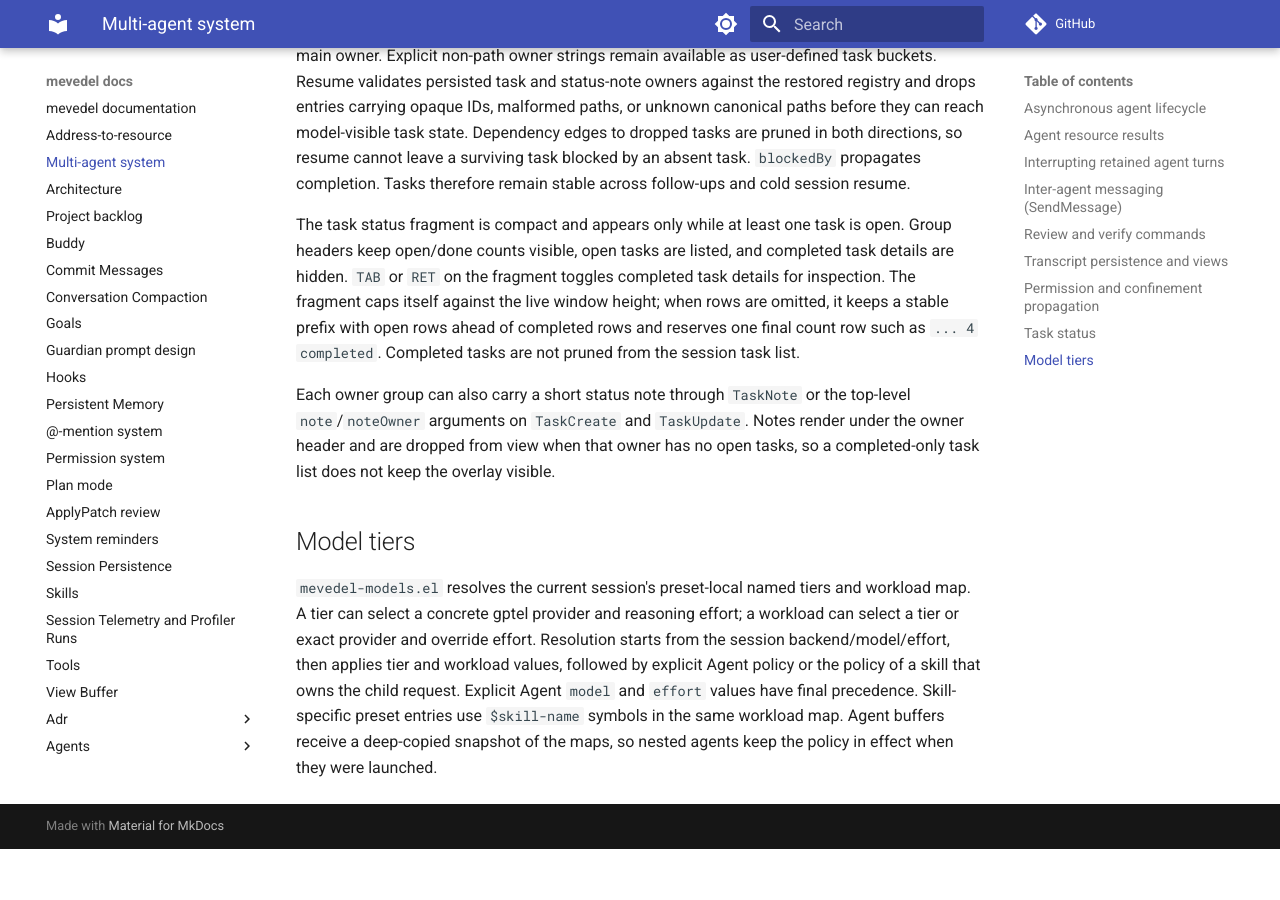
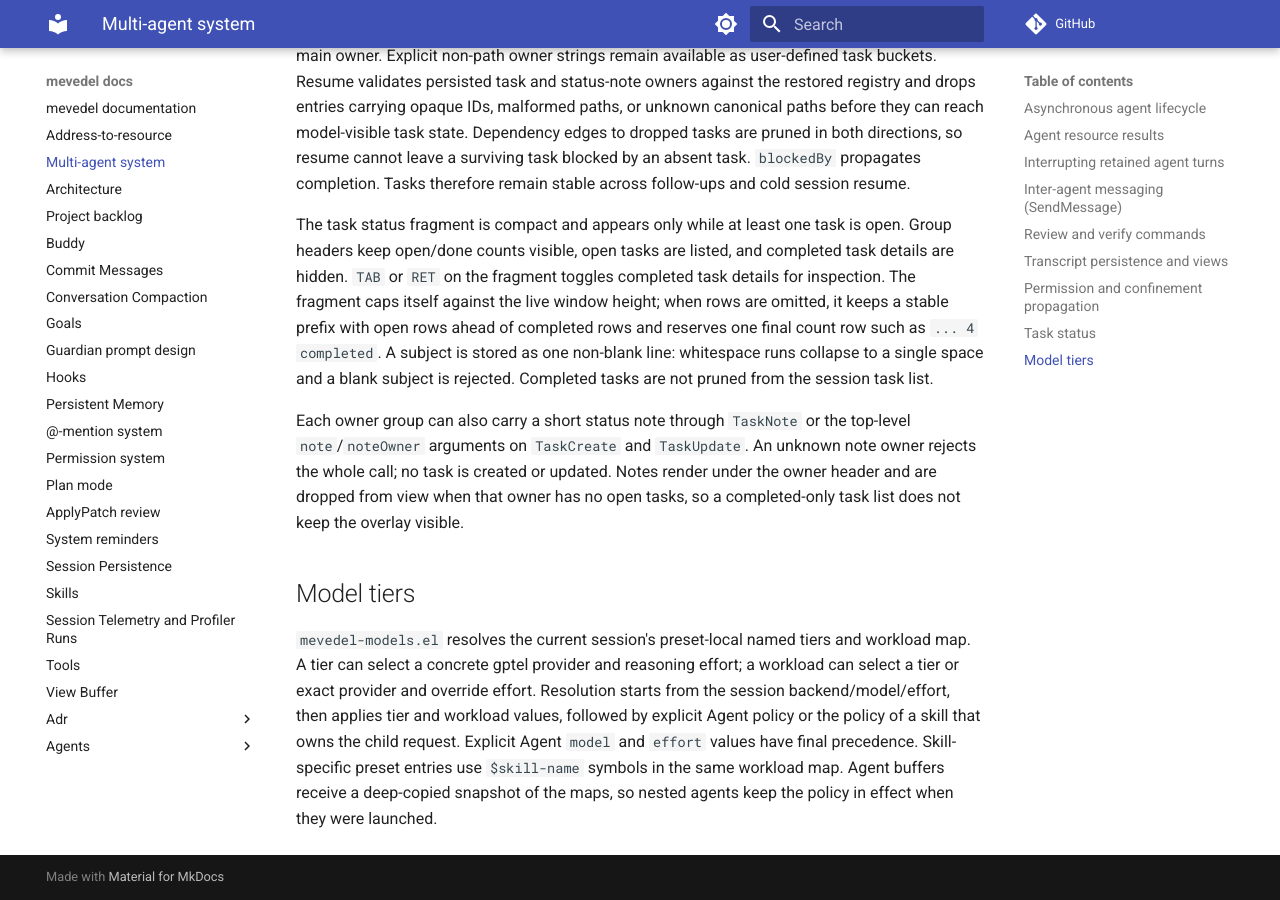
Before and after one commit to FrauH0lle/mevedel, an MkDocs documentation site: the page built from docs/agents.md, in a window 1280 px wide and 900 px high, scrolled down 10497 px. Built offline with MkDocs 1.6.1 and Material for MkDocs 9.7.7, drawn with Linux system fonts in a browser that asks for light colours; comment, search, counter and statistics services are not loaded; before the commit the page ends 11346 px from its top, so only the background shows below that.

Commit message:
fix(tasks): Normalize task fields before a mutation commits
Two findings shared one root: the module validated per field instead of
normalizing each field once, before the write it belongs to commits.

The note gate covered only the note text, while the note owner was
resolved inside the apply step that runs after tasks are appended or
updated.  An unknown `noteOwner' therefore signalled after the mutation
had committed, leaving a created task, or a completed status and the
`blockedBy' propagation that followed it, behind -- and because the
write marker is set later still, the surviving task was invisible to the
task-nudge reminder's freshness trigger.

Subjects were guarded by two different weak predicates: create rejected
only the empty string, update only a non-string, so `""', `"   "' and a
subject with embedded newlines were all stored.  The status fragment
budgets one row per task and the model-facing list emits one line per
task, so a multiline subject overran the budget without ever triggering
the row cap.

* mevedel-tool-task.el (mevedel-tool-task--normalize-subject): New
single-line boundary, called from `--create-one' and from `--update-one'
during its gather phase, so a rejected subject leaves the task
untouched.  Use `string-clean-whitespace' here and in
`--normalize-note' and `--activity-summary', which hand-rolled the same
collapse.

(mevedel-tool-task--prepare-note-arg, mevedel-tool-task--apply-note-arg):
Replace `--validate-note-arg'.  Prepare resolves the owner and the note
text before any task is mutated; apply commits afterwards, which it must,
because creating an owner's first task is what makes a note storable.

* test/test-mevedel-tool-task.el: Cases for a blank subject, a collapsed
multiline subject, and an unknown `noteOwner' at both the create and
update handlers.  Each fails against the previous code.

* docs/agents.md:
* tools/taskcreate.md:
* tools/taskupdate.md: State the subject and note-owner rules.

```diff
--- a/docs/agents.md
+++ b/docs/agents.md
@@ -435,14 +435,17 @@ are listed, and completed task details are hidden. `TAB` or `RET`
 on the fragment toggles completed task details for inspection. The
 fragment caps itself against the live window height; when rows are
 omitted, it keeps a stable prefix with open rows ahead of completed rows
-and reserves one final count row such as `... 4 completed`. Completed
-tasks are not pruned from the session task list.
+and reserves one final count row such as `... 4 completed`. A subject is
+stored as one non-blank line: whitespace runs collapse to a single space
+and a blank subject is rejected. Completed tasks are not pruned from the
+session task list.
 
 Each owner group can also carry a short status note through `TaskNote`
 or the top-level `note`/`noteOwner` arguments on `TaskCreate` and
-`TaskUpdate`. Notes render under the owner header and are dropped from
-view when that owner has no open tasks, so a completed-only task list
-does not keep the overlay visible.
+`TaskUpdate`. An unknown note owner rejects the whole call; no task is
+created or updated. Notes render under the owner header and are dropped
+from view when that owner has no open tasks, so a completed-only task
+list does not keep the overlay visible.
 
 ## Model tiers
 
```
Also changed, not shown: tools/taskcreate.md (+1 -1 lines), tools/taskupdate.md (+1 -1 lines), 2 other files.
